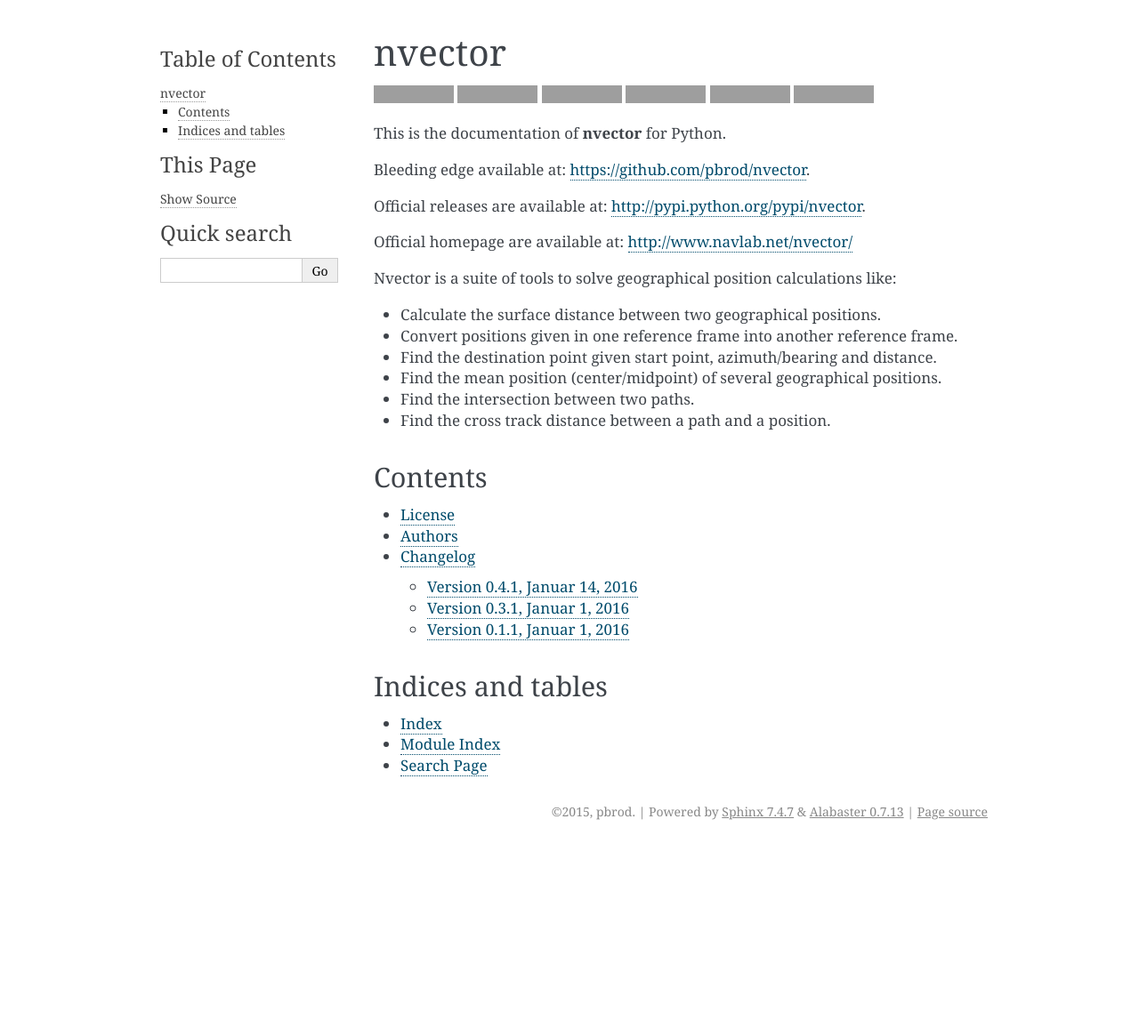
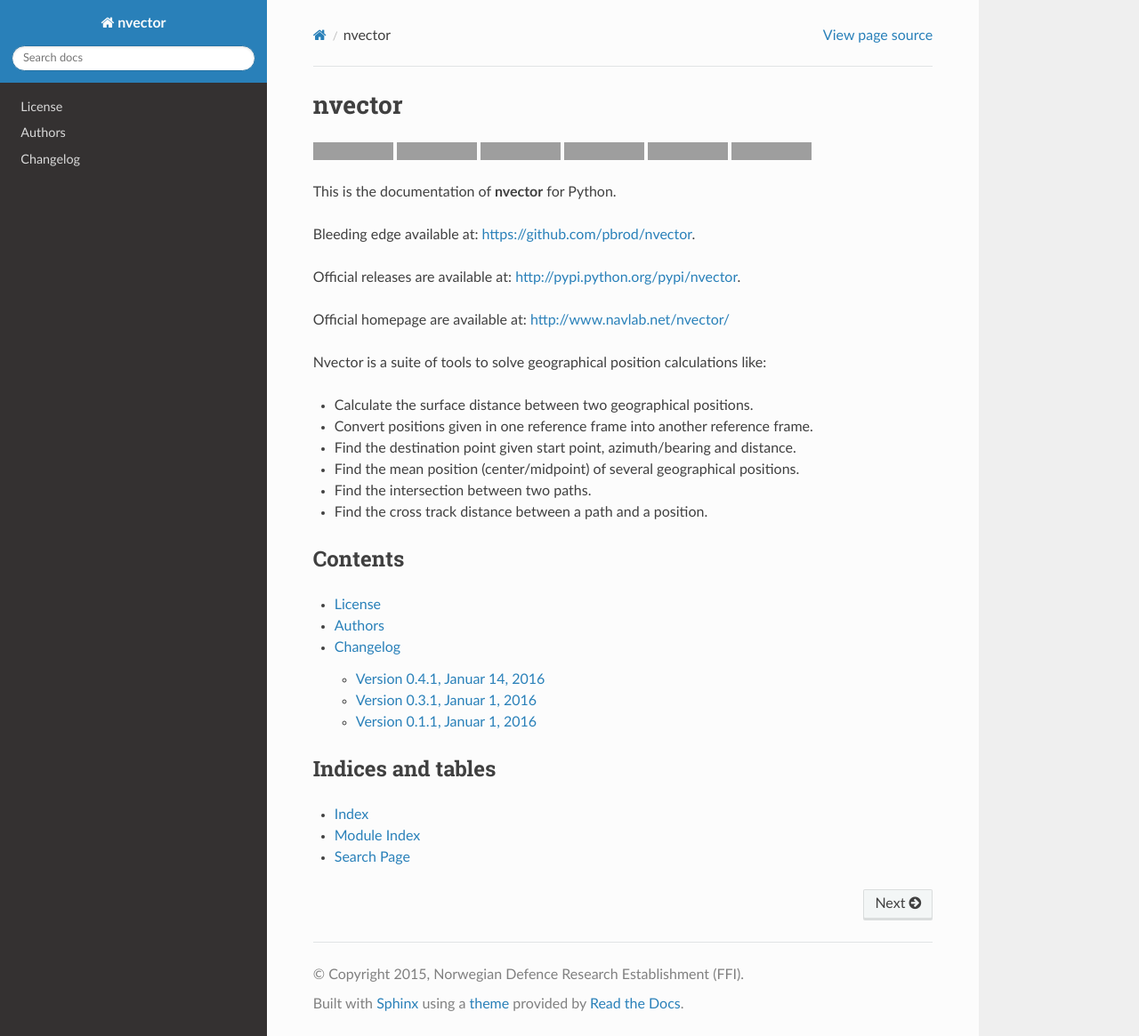
Before and after one commit to pbrod/nvector, a Sphinx documentation site: the page built from docs/index.rst, in a window 1280 px wide and 1165 px high. Shown: the whole window at 89% size. Built offline with Sphinx 7.4.7 and the Read the Docs theme 2.0.0, drawn with Linux system fonts in a browser that asks for light colours; formulas are drawn with MathJax 3; pages that are not in the unit, such as notebooks, are missing from menus; the version number could not be read and is left out; grey boxes are pictures that could not be loaded.

Commit message:
Updated conf.py

```diff
--- a/docs/conf.py
+++ b/docs/conf.py
@@ -12,7 +12,13 @@
 import os
 import inspect
 from sphinx import apidoc
+import sphinx_rtd_theme
+# import alabaster
 
+path0 = os.path.abspath(os.path.pardir)
+
+print('min path: {}'.format(path0))
+sys.path.insert(0, path0)
 
 __location__ = os.path.join(os.getcwd(), os.path.dirname(
     inspect.getfile(inspect.currentframe())))
@@ -35,7 +41,8 @@
 # coming with Sphinx (named 'sphinx.ext.*') or your custom ones.
 extensions = ['sphinx.ext.autodoc', 'sphinx.ext.intersphinx', 'sphinx.ext.todo',
               'sphinx.ext.autosummary', 'sphinx.ext.viewcode', 'sphinx.ext.coverage',
-              'sphinx.ext.doctest', 'sphinx.ext.ifconfig', 'sphinx.ext.pngmath']
+              'sphinx.ext.doctest', 'sphinx.ext.ifconfig', 'sphinx.ext.pngmath',
+              'numpydoc']
 
 # Add any paths that contain templates here, relative to this directory.
 templates_path = ['_templates']
@@ -51,7 +58,7 @@
 
 # General information about the project.
 project = u'nvector'
-copyright = u'2015, pbrod'
+copyright = u'2015, Norwegian Defence Research Establishment (FFI)'
 
 # The version info for the project you're documenting, acts as replacement for
 # |version| and |release|, also used in various other places throughout the
@@ -99,12 +106,14 @@
 # If true, keep warnings as "system message" paragraphs in the built documents.
 # keep_warnings = False
 
+# supress warnings from the numpydoc extension,
+numpydoc_show_class_members = False
 
 # -- Options for HTML output ---------------------------------------------------
 
 # The theme to use for HTML and HTML Help pages.  See the documentation for
-# a list of builtin themes.
-html_theme = 'alabaster'
+# a list of builtin themes.  'alabaster'
+html_theme = 'sphinx_rtd_theme' # 'alabaster'  #
 
 # Theme options are theme-specific and customize the look and feel of a theme
 # further.  For a list of options available for each theme, see the
@@ -112,7 +121,8 @@
 # html_theme_options = {}
 
 # Add any paths that contain custom themes here, relative to this directory.
-# html_theme_path = []
+#html_theme_path = [alabaster.get_path()]
+html_theme_path = [sphinx_rtd_theme.get_html_theme_path()]
 
 # The name for this set of Sphinx documents.  If None, it defaults to
 # "<project> v<release> documentation".
@@ -202,7 +212,7 @@
 # (source start file, target name, title, author, documentclass [howto/manual]).
 latex_documents = [
   ('index', 'user_guide.tex', u'nvector Documentation',
-   u'pbrod', 'manual'),
+   u'Kenneth Gade and Per A Brodtkorb', 'manual'),
 ]
 
 # The name of an image file (relative to this directory) to place at the top of
```
